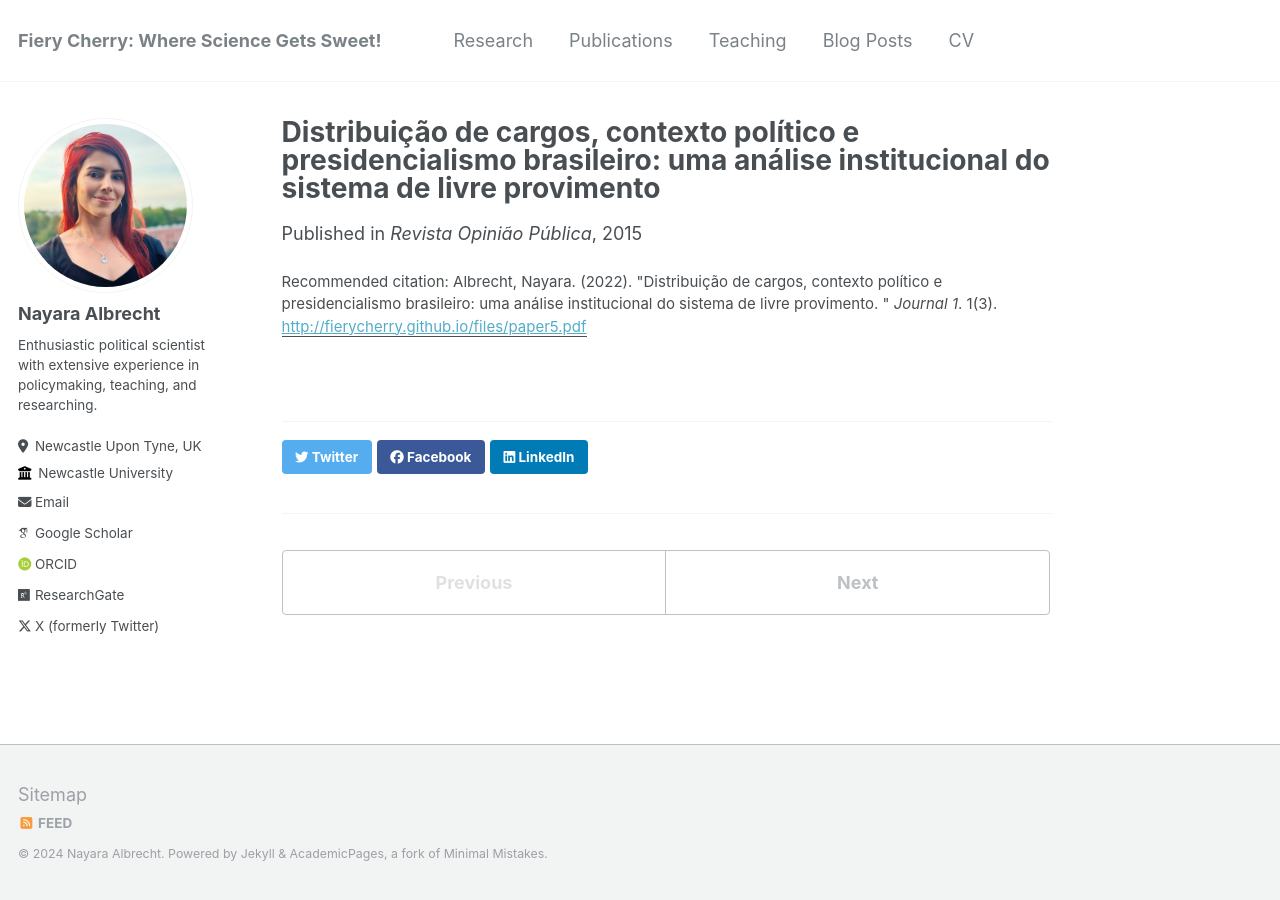
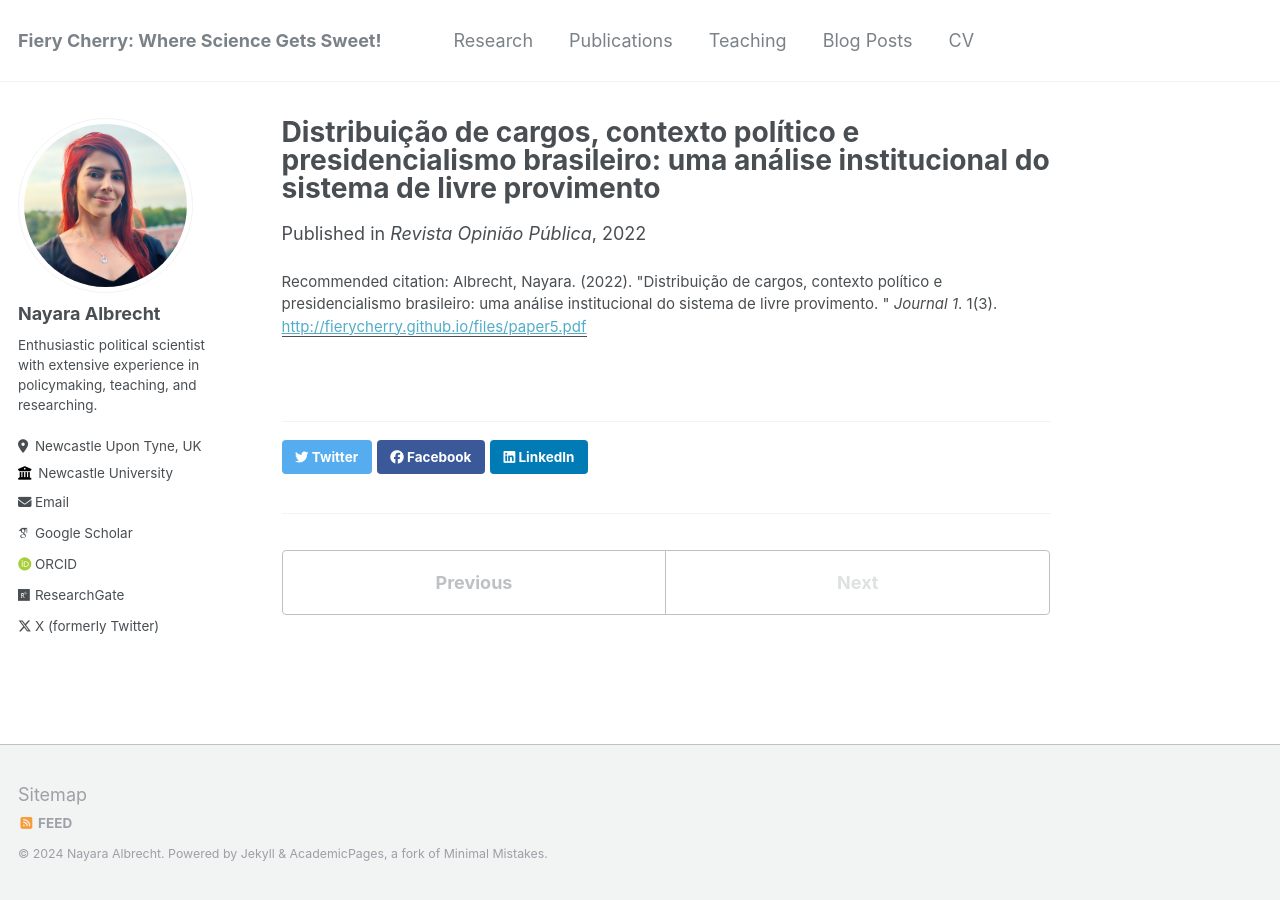
Before and after one commit to nayalbrecht/nayalbrecht.github.io, a Jekyll site: the page built from _publications/2022-12-01-paper-title-number-5.md, in a window 1280 px wide. Built offline with Jekyll 4.4.1, drawn with Linux system fonts in a browser that asks for light colours; some web fonts are replaced.

Commit message:
Update 2022-12-01-paper-title-number-5.md

```diff
--- a/_publications/2022-12-01-paper-title-number-5.md
+++ b/_publications/2022-12-01-paper-title-number-5.md
@@ -2,7 +2,7 @@
 title: "Distribuição de cargos, contexto político e presidencialismo brasileiro: uma análise institucional do sistema de livre provimento"
 collection: publications
 permalink: /publication/2022-12-01-paper-title-number-5
-date: 2015-10-01
+date: 2022-12-01
 venue: 'Revista Opinião Pública'
 paperurl: 'http://fierycherry.github.io/files/paper5.pdf'
 citation: 'Albrecht, Nayara. (2022). &quot;Distribuição de cargos, contexto político e presidencialismo brasileiro: uma análise institucional do sistema de livre provimento. &quot; <i>Journal 1</i>. 1(3).'
```
